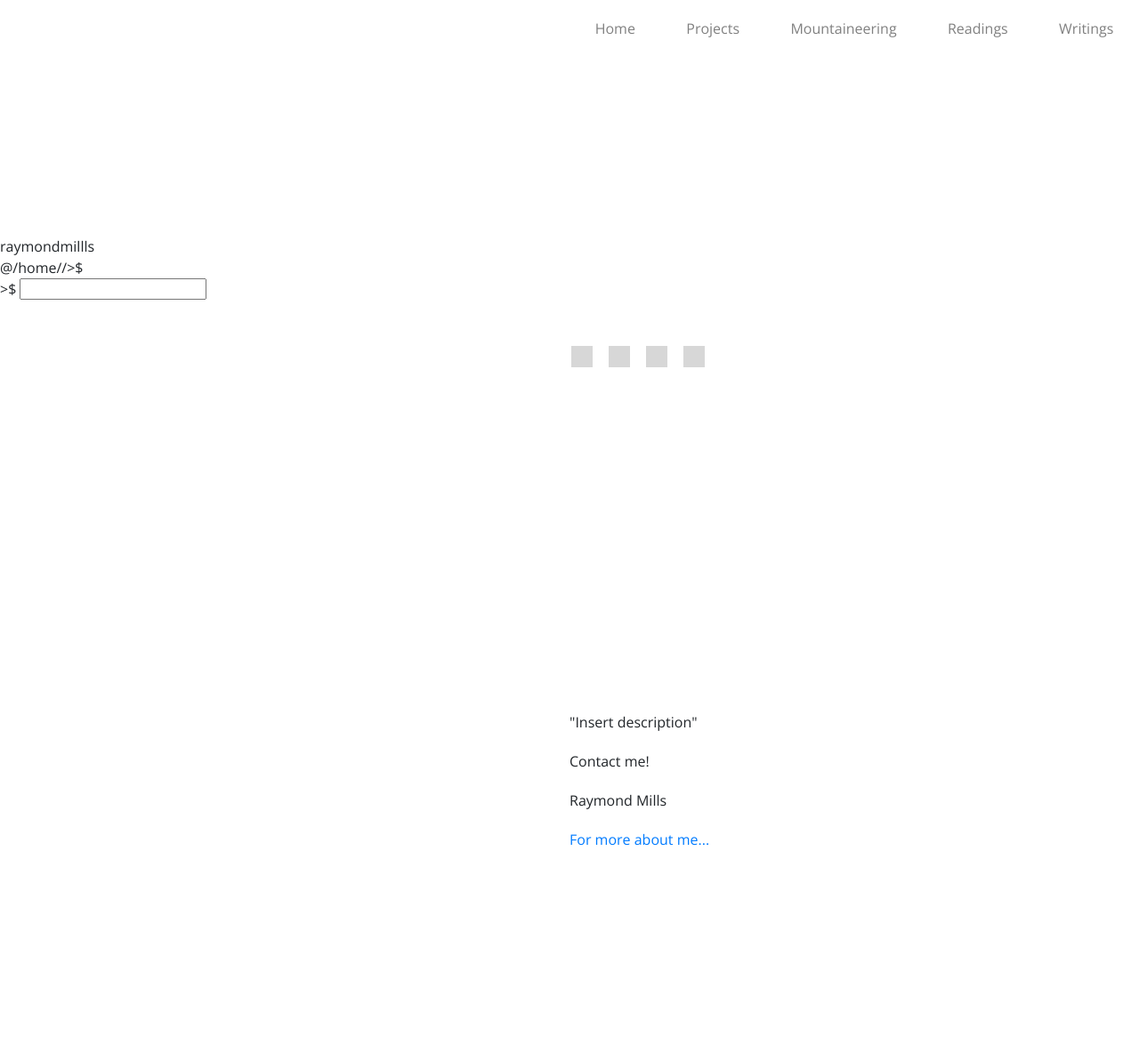
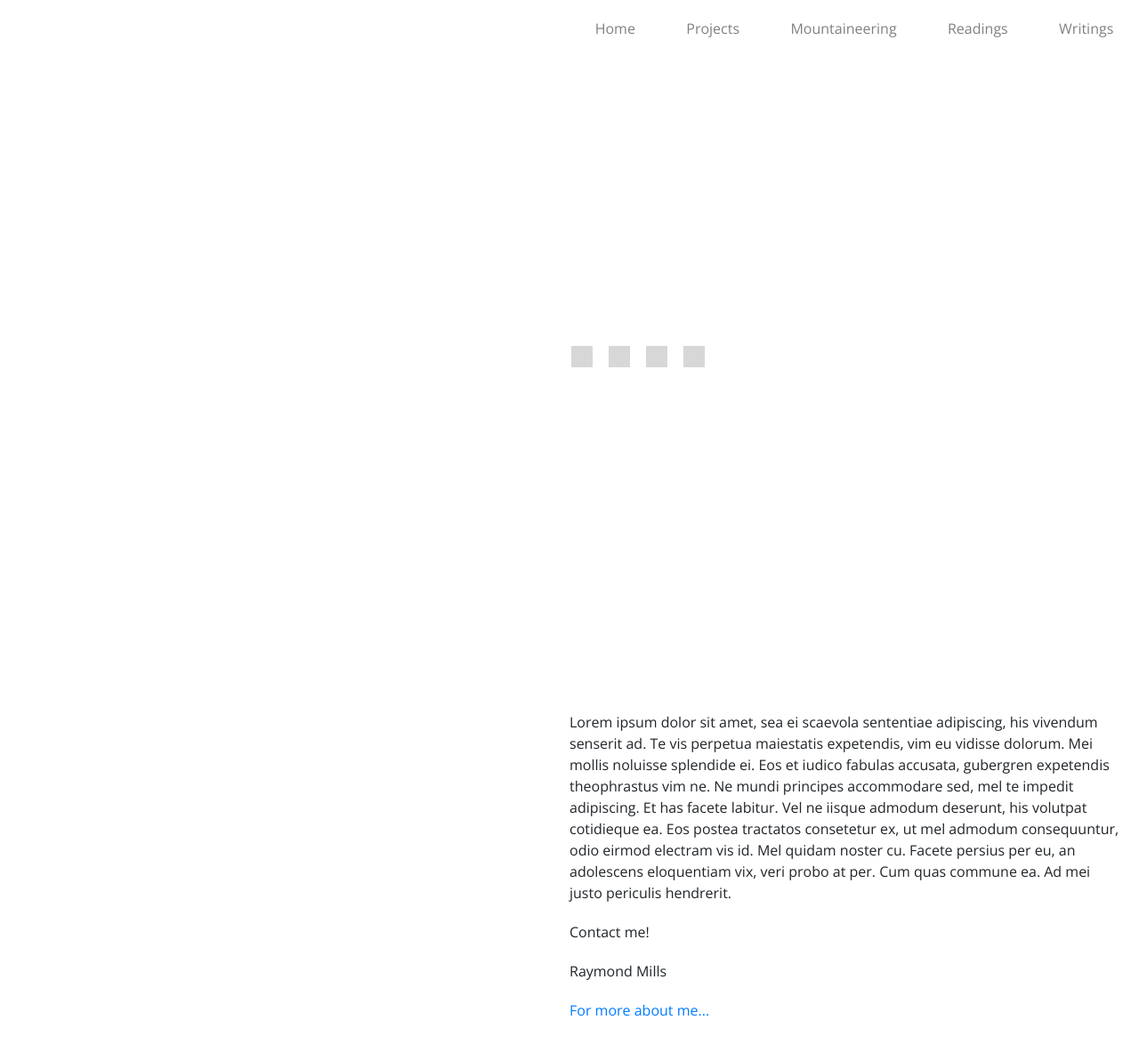
Before and after one commit to raymondmillls/portfolio, a Flask app: template templates/home.html in a window 1280 px wide. Shown: the whole page at 89% size. Before the commit the page ends 951 px from the top, so only its background shows below. Run offline with Flask 2, Linux system fonts and the light colour scheme; the template is opened without the code that fills it, so the values that code supplies are empty; some libraries are stand-ins or nearby versions; grey boxes are pictures that could not be loaded.

Commit message:
removed terminal css and html, completed homes css

```diff
--- a/static/styles/home.css
+++ b/static/styles/home.css
@@ -25,6 +25,11 @@ body {
 
 .wrapper {
     width: 50%;
+}
+
+.scroll-wrapper::-webkit-scrollbar {
+    display: none;
+    margin-right: 5%;
 }
 
 .scroll-wrapper {
--- a/templates/home.html
+++ b/templates/home.html
@@ -11,30 +11,14 @@
     href="https://cdnjs.cloudflare.com/ajax/libs/normalize/5.0.0/normalize.min.css">
 <script src="https://cdnjs.cloudflare.com/ajax/libs/typed.js/1.1.1/typed.min.js"></script>
 
-<link type="text/css" rel="stylesheet" href="{{ url_for('static', filename='css/home.css') }}">
-<script type="text/javascript" src="{{ url_for('static', filename='js/home.js') }}"></script>
+<link type="text/css" rel="stylesheet" href="{{ url_for('static', filename='styles/home.css') }}">
+
 {% endblock %}
 
 {% block body %}
 <div class="container">
     <div class="wrapper fixed-wrapper">
-        <section id="terminal">
-            <div class="window-title">
-                <div class="win-buttons">
-                    <a id="close" class="button" href="#"></a>
-                    <a id="min" class="button" href="#"></a>
-                    <a id="max" class="button" href="#"></a>
-                </div>
-                <span class="title">raymondmillls</span>
-            </div>
-            <div class="message">
-                <span class='prompt'><span class='user'>{{ common.first_name }}</span><span class="at">@</span><span
-                    class="path">/home/{{ common.first_name|lower }}{{ common.last_name|lower }}/</span>><span
-                    class="caret">$</span></span>
-                <span class="typed"></span>
-                <form>><span class="caret">$</span>&nbsp;<input type="text" name="response"/></form>
-            </div>
-        </section>
+
     </div>
     <div class="wrapper scroll-wrapper">
         <div class="top-text">
@@ -60,7 +44,11 @@
 
         <div class="middle-text">
             <p class="text-content">
-                "Insert description"
+                Lorem ipsum dolor sit amet, sea ei scaevola sententiae adipiscing, his vivendum senserit ad. Te vis perpetua maiestatis expetendis, vim eu vidisse dolorum. Mei mollis noluisse splendide ei. Eos et iudico fabulas accusata, gubergren expetendis theophrastus vim ne.
+
+                Ne mundi principes accommodare sed, mel te impedit adipiscing. Et has facete labitur. Vel ne iisque admodum deserunt, his volutpat cotidieque ea. Eos postea tractatos consetetur ex, ut mel admodum consequuntur, odio eirmod electram vis id.
+
+                Mel quidam noster cu. Facete persius per eu, an adolescens eloquentiam vix, veri probo at per. Cum quas commune ea. Ad mei justo periculis hendrerit.
             </p>
 
             <p class="text-content">Contact me!</p>
```
Also changed, not shown: static/js/home.js (added).
